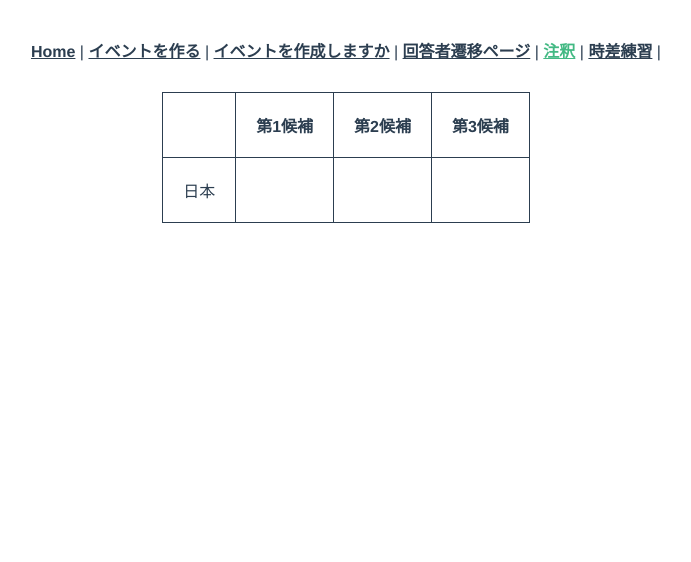
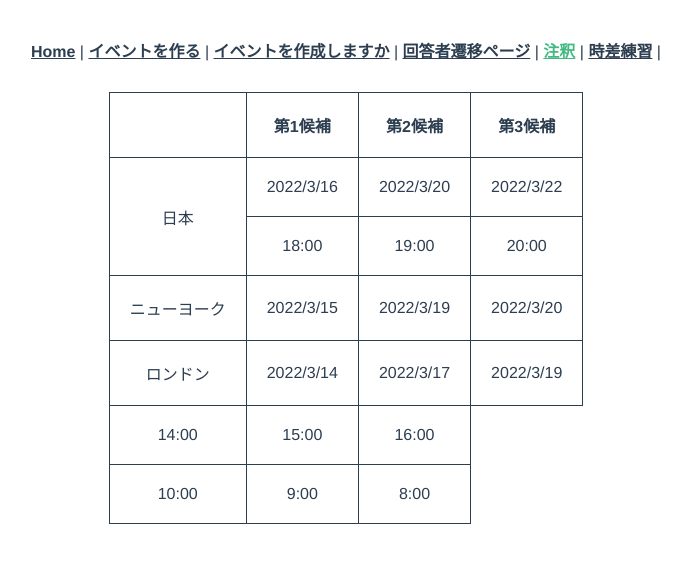
Before and after one commit to kanacoyn/arrangeapp, a Vue app: page /addition in a window 1280 px wide. Shown: the top 562 px of the page, without its empty margins (294-985 px from the left). Built offline with nearby package versions, Linux system fonts and the light colour scheme.

Commit message:
クラスの大幅な修正

```diff
--- a/src/store/index.ts
+++ b/src/store/index.ts
@@ -29,10 +29,10 @@ export default new Vuex.Store({
       "abc@gmail.com",
       "12345",
       "",
-      new City(
-        1,
-        ["ニューヨーク", "ロンドン"],
-        [
+      [
+        new City(
+          1,
+          "ニューヨーク",
           new EventDate(
             1,
             [
@@ -41,18 +41,22 @@ export default new Vuex.Store({
               new Date2(6, "2022/3/20"),
             ],
             [new Time(3, "14:00"), new Time(4, "15:00"), new Time(5, "16:00")]
-          ),
+          )
+        ),
+        new City(
+          1,
+          "ロンドン",
           new EventDate(
             2,
             [
-              new Date2(4, "2022/3/15"),
-              new Date2(5, "2022/3/19"),
-              new Date2(6, "2022/3/20"),
+              new Date2(4, "2022/3/14"),
+              new Date2(5, "2022/3/17"),
+              new Date2(6, "2022/3/19"),
             ],
-            [new Time(3, "14:00"), new Time(4, "15:00"), new Time(5, "16:00")]
-          ),
-        ]
-      )
+            [new Time(3, "10:00"), new Time(4, "9:00"), new Time(5, "8:00")]
+          )
+        ),
+      ]
     ),
 
     registerUser: new RegisterUser(0, "", [], [], ""),
@@ -68,7 +72,6 @@ export default new Vuex.Store({
     registerAnswer(state, payload) {
       state.userList.userList.push(payload.registerUser);
     },
-
 
     eventInfo(state, payload) {
       state.eventInfo = payload.event;
--- a/src/types/City.ts
+++ b/src/types/City.ts
@@ -8,9 +8,9 @@ export class City {
     // ID
     private _id: number,
     // 都市の名前
-    private _name: Array<string>,
+    private _name: string,
     // 日時の配列
-    private _date: Array<EventDate>
+    private _date: EventDate
   ) {}
 
   public get id(): number {
@@ -21,19 +21,19 @@ export class City {
     this._id = id;
   }
 
-  public get name(): Array<string> {
+  public get name(): string {
     return this._name;
   }
 
-  public set name(name: Array<string>) {
+  public set name(name: string) {
     this._name = name;
   }
 
-  public get date(): Array<EventDate> {
+  public get date(): EventDate {
     return this._date;
   }
 
-  public set date(date: Array<EventDate>) {
+  public set date(date: EventDate) {
     this._date = date;
   }
 }
--- a/src/types/event.ts
+++ b/src/types/event.ts
@@ -20,7 +20,7 @@ export class Event {
     // 回答時の選択
     private _answerChoice: string,
     // 都市クラス
-    private _city: City
+    private _cityArray: Array<City>
   ) {}
 
   public get eventId(): number {
@@ -78,11 +78,11 @@ export class Event {
     this._answerChoice = answerChoice;
   }
 
-  public get city(): City {
-    return this._city;
+  public get cityArray(): Array<City> {
+    return this._cityArray;
   }
 
-  public set city(city: City) {
-    this._city = city;
+  public set cityArray(cityArray: Array<City>) {
+    this._cityArray = cityArray;
   }
 }
--- a/src/views/Addition.vue
+++ b/src/views/Addition.vue
@@ -8,17 +8,25 @@
         <th>第3候補</th>
       </tr>
       <tr>
-        <td>日本</td>
-        <td v-for="date of eventInfo.date" v-bind:key="date.id">
-          <div>{{ date.date }}</div>
-          <div>{{ date.dateTime }}</div>
+        <td rowspan="2">日本</td>
+        <td v-for="date of eventInfo.date.date" v-bind:key="date.id">
+          {{ date.date }}
+        </td>
+      </tr>
+      <tr>
+        <td v-for="time of eventInfo.date.dateTime" v-bind:key="time.id">
+          {{ time.dateTime }}
         </td>
       </tr>
       <tr v-for="city of eventInfo.cityArray" v-bind:key="city.id">
         <td>{{ city.name }}</td>
-        <td v-for="date of city.dateArray" v-bind:key="date.id">
-          <div>{{ date.date }}</div>
-          <div>{{ date.dateTime }}</div>
+        <td v-for="date of city.date.date" v-bind:key="date.id">
+          {{ date.date }}
+        </td>
+      </tr>
+      <tr v-for="city of eventInfo.cityArray" v-bind:key="city.id">
+        <td v-for="time of city.date.dateTime" v-bind:key="time.id">
+          {{ time.dateTime }}
         </td>
       </tr>
     </table>
@@ -26,7 +34,6 @@
 </template>
 
 <script lang="ts">
-import { City } from "@/types/City";
 import { EventDate } from "@/types/date";
 import { Event } from "@/types/event";
 import { Component, Vue } from "vue-property-decorator";
@@ -41,7 +48,7 @@ export default class XXXComponent extends Vue {
     "",
     "",
     "",
-    new City(0, [], [])
+    []
   );
 
   created(): void {
--- a/src/views/AnswerQuestions.vue
+++ b/src/views/AnswerQuestions.vue
@@ -78,7 +78,6 @@ import { Event } from "@/types/event";
 import { Component, Vue } from "vue-property-decorator";
 import CompSelectBox from "@/components/CompSelectBox.vue";
 import { EventDate } from "@/types/date";
-import { City } from "@/types/City";
 import { Date2 } from "@/types/Date2";
 @Component({
   components: {
@@ -99,7 +98,7 @@ export default class AnswerFinished extends Vue {
     "",
     "",
     "",
-    new City(0, [], [])
+    []
   );
   // 名前のエラー
   private errorName = "";
--- a/src/views/Event.vue
+++ b/src/views/Event.vue
@@ -273,7 +273,7 @@ export default class XXXComponent extends Vue {
         this.email,
         this.password,
         this.answerChoice,
-        new City(-1,[],[])
+        []
       ),
     });
     console.log("mutation成功");
--- a/src/views/EventConfirm.vue
+++ b/src/views/EventConfirm.vue
@@ -77,7 +77,7 @@ export default class XXXComponent extends Vue {
     "",
     "",
     "",
-    new City(0, [], [])
+    []
   );
   private evntInfo = new Array<Event>();
   created(): void {
```
